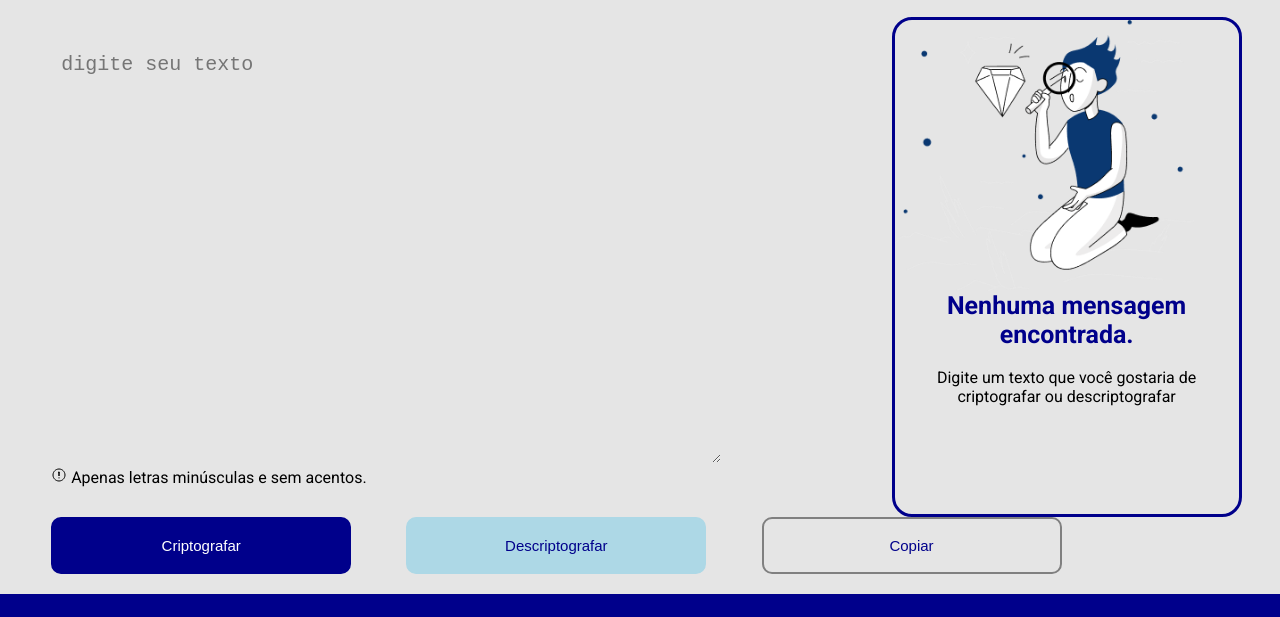
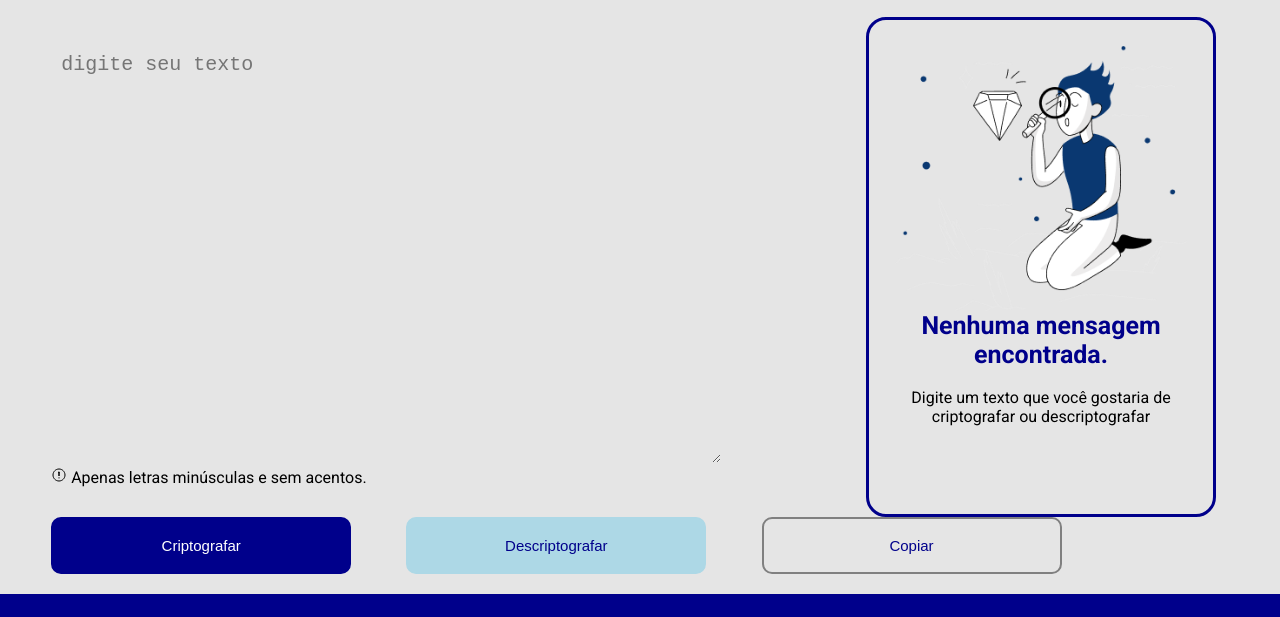
Before and after one commit to Elainedc/Challenge, a plain HTML site: page index.html in a window 1280 px wide. Shown: the part 61-678 px from the top of the page. Drawn offline with nearby package versions, Linux system fonts and the light colour scheme.

Commit message:
Ajustando texto para não ficar na beiradinha

```diff
--- a/style.css
+++ b/style.css
@@ -82,7 +82,8 @@ body {
     border-radius: 20px;
     width: 350px;
     height: 500px;
-    margin-right: 3%;
+    margin-right: 5%;
+    padding: 2%;
 }
 
 #output h2 {
```
